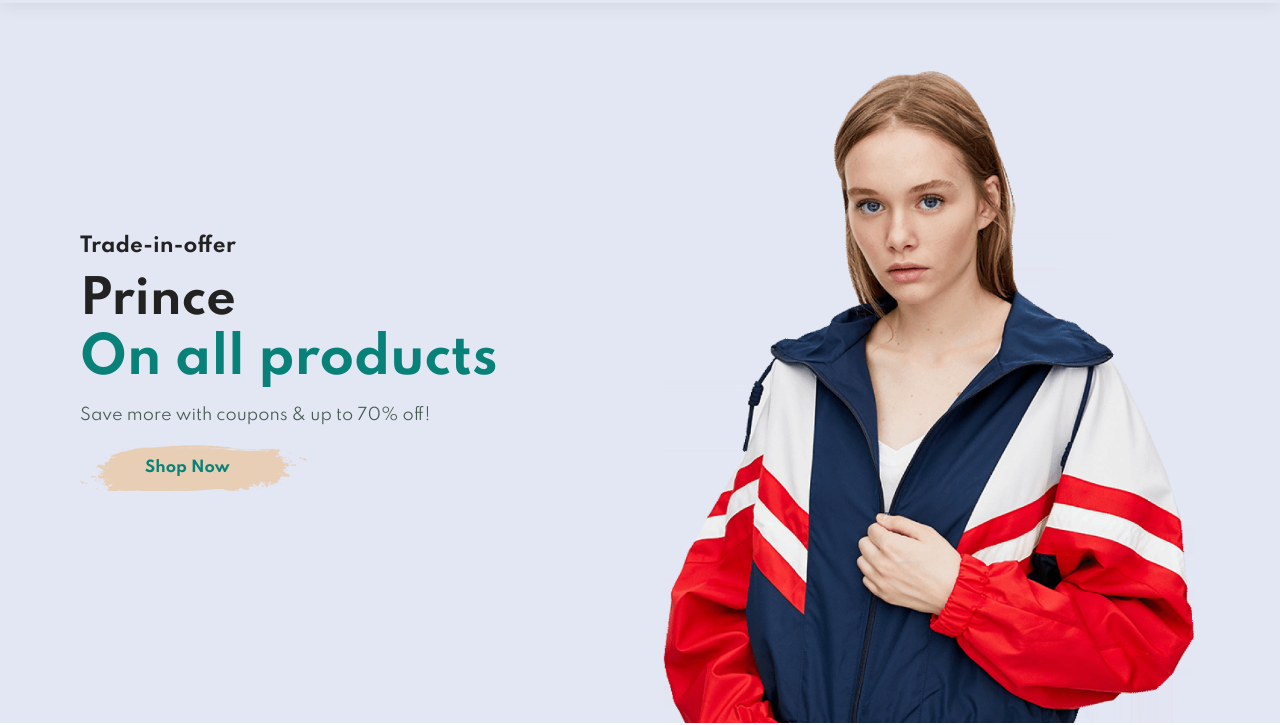
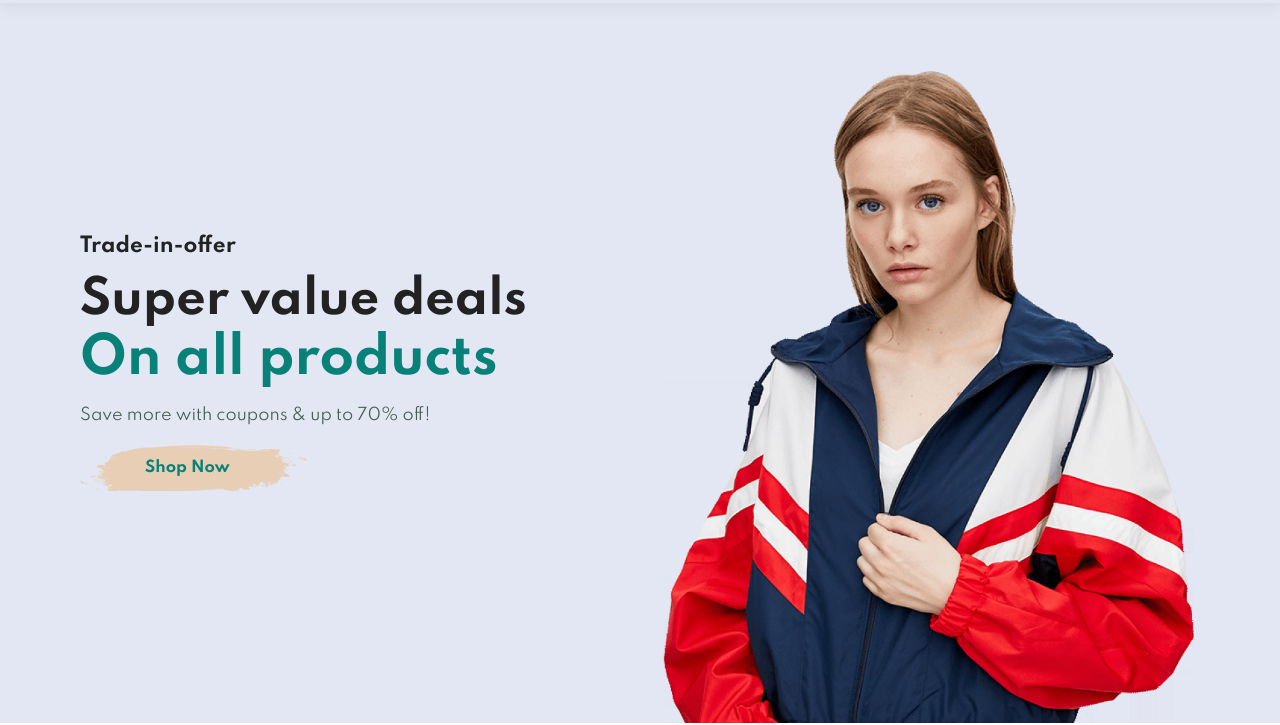
Before and after one commit to Ritika748/Ecommerce, a plain HTML site: page index.html in a window 1280 px wide. Shown: the part 82-807 px from the top of the page. Drawn offline with Linux system fonts and the light colour scheme.

Commit message:
chore: change name

```diff
--- a/index.html
+++ b/index.html
@@ -36,7 +36,7 @@
 
     <section id="hero">
         <h4>Trade-in-offer</h4>
-        <h2> Prince</h2>
+        <h2>Super value deals</h2>
         <h1>On all products</h1>
         <p>Save more with coupons & up to 70% off!</p>
         <button>Shop Now</button>
```
